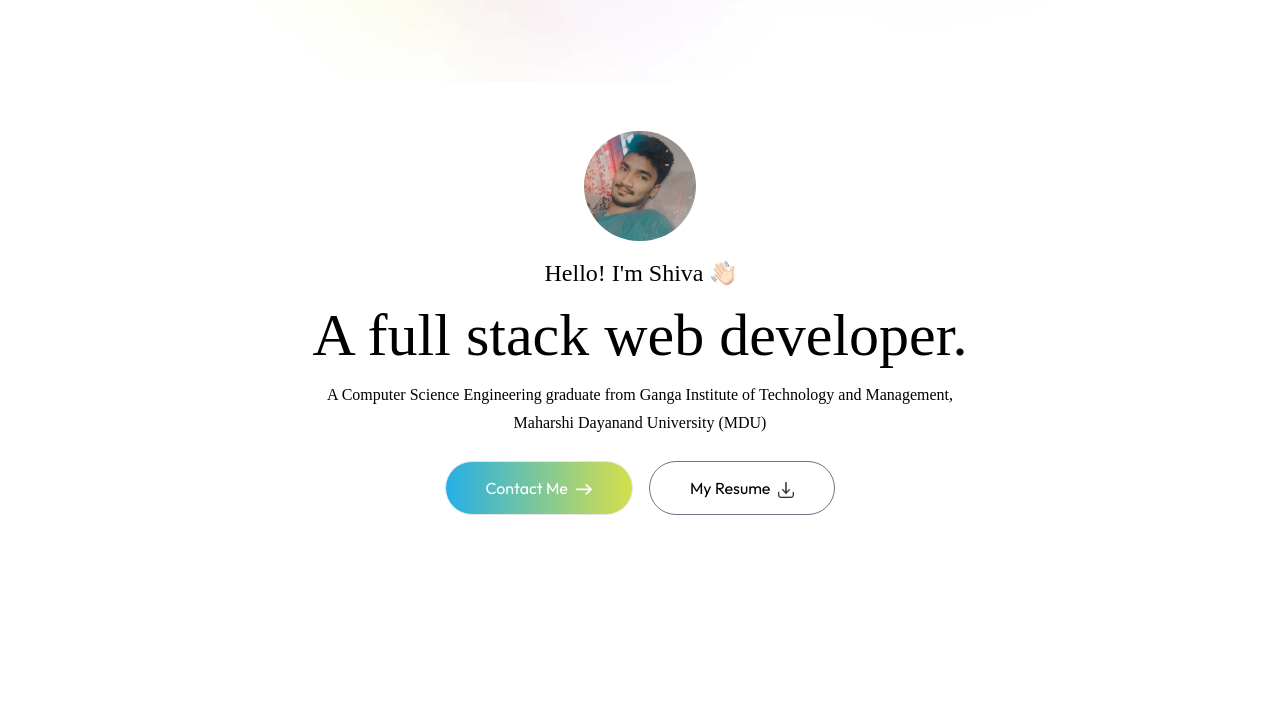
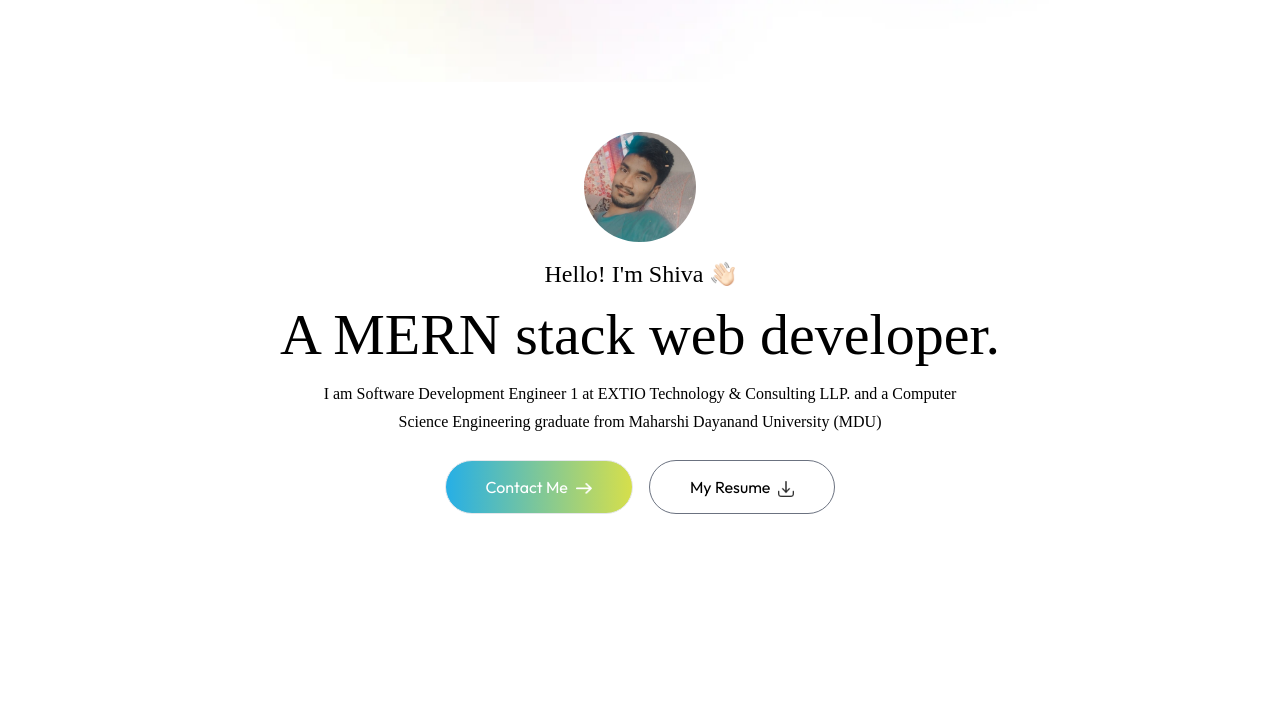
Before and after one commit to shivajr78/New-Portfolio, a plain HTML site: page index.html in a window 1280 px wide. Shown: the part 97-800 px from the top of the page. Drawn offline with nearby package versions, Linux system fonts and the light colour scheme; a web font is replaced by a local one.

Commit message:
Resolved merge conflicts

```diff
--- a/index.html
+++ b/index.html
@@ -13,7 +13,7 @@
     <link href="https://fonts.googleapis.com/css2?family=Outfit:wght@100..900&family=Ovo&display=swap" rel="stylesheet">
 </head>
 
-<body class="overflow-x-hidden font-Outfit leading-7 dark:bg-darkTheme dark:text-white">
+<body class="overflow-x-hidden  font-Outfit leading-7 dark:bg-darkTheme dark:text-white">
 
     <div class="fixed top-0 right-0 w-11/12 -z-10 translate-y-[-80%] dark:hidden">
         <img class="w-full" src="./images/header-bg-color.png" alt="">
@@ -71,10 +71,9 @@
         <img src="./images/pic.jpg" class="rounded-full w-28 mt-10" alt="">
         <h3 class="flex font-Ovo gap-2 items-center text-xl md:text-2xl ">Hello! I'm Shiva <img
                 src="./images/hand-icon.png" class="w-6" alt=""></h3>
-        <h1 class="text-3xl font-Ovo sm:text-6xl lg:text-[60px]">A full stack web developer.</h1>
-        <p class="font-Ovo max-w-2xl mx-auto">A Computer Science Engineering graduate from Ganga Institute of Technology
-            and
-            Management, Maharshi Dayanand University (MDU)</p>
+        <h1 class="text-3xl font-Ovo sm:text-6xl lg:text-[58px]">A MERN stack web developer.</h1>
+        <p class="font-Ovo max-w-2xl mx-auto">I am Software Development Engineer 1 at EXTIO Technology & Consulting LLP. and a
+            Computer Science Engineering graduate from Maharshi Dayanand University (MDU)</p>
 
         <div class="flex flex-col sm:flex-row items-center gap-4 mt-2">
             <a class="px-10 py-3 border rounded-full bg-gradient-to-r from-[#26afe6] to-[#d6df4b] text-white flex items-center gap-2 dark:border-transparent "
```
